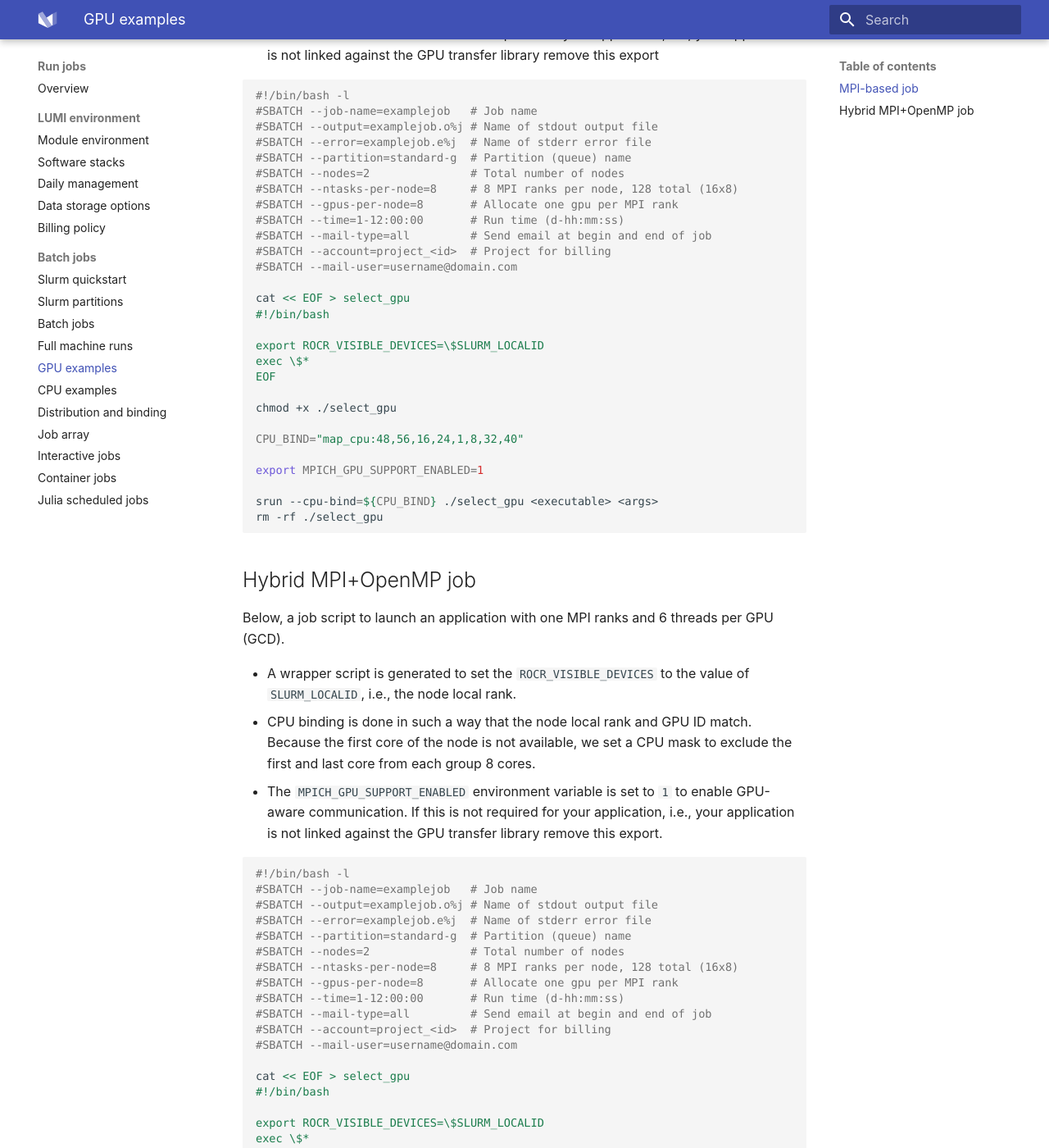
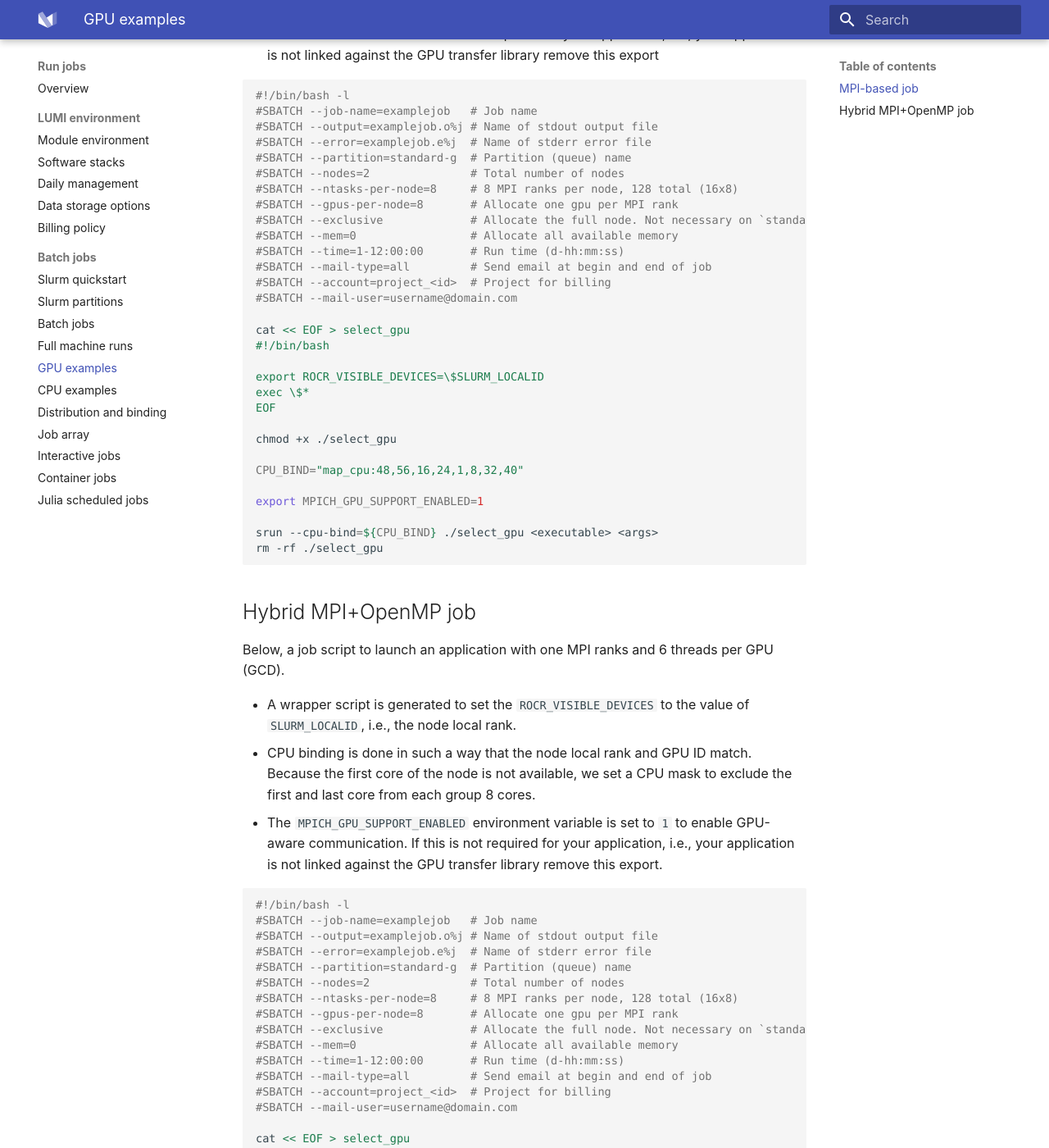
Before and after one commit to Lumi-supercomputer/lumi-userguide, an MkDocs documentation site: the page built from docs/runjobs/scheduled-jobs/lumig-job.md, in a window 1280 px wide and 1400 px high, scrolled down 739 px. Shown: the whole window at 82% size. Built offline with MkDocs 1.6.1 and Material for MkDocs 9.7.7, drawn with Linux system fonts in a browser that asks for light colours.

Commit message:
Add --exclusive and --mem=0 to GPU example jobscripts

```diff
--- a/docs/runjobs/scheduled-jobs/lumig-job.md
+++ b/docs/runjobs/scheduled-jobs/lumig-job.md
@@ -38,6 +38,8 @@ Below, a job script to launch an application with one MPI rank per GPU (GCD).
 #SBATCH --nodes=2               # Total number of nodes
 #SBATCH --ntasks-per-node=8     # 8 MPI ranks per node, 128 total (16x8)
 #SBATCH --gpus-per-node=8       # Allocate one gpu per MPI rank
+#SBATCH --exclusive             # Allocate the full node. Not necessary on `standard-g`
+#SBATCH --mem=0                 # Allocate all available memory
 #SBATCH --time=1-12:00:00       # Run time (d-hh:mm:ss)
 #SBATCH --mail-type=all         # Send email at begin and end of job
 #SBATCH --account=project_<id>  # Project for billing
@@ -84,6 +86,8 @@ per GPU (GCD).
 #SBATCH --nodes=2               # Total number of nodes
 #SBATCH --ntasks-per-node=8     # 8 MPI ranks per node, 128 total (16x8)
 #SBATCH --gpus-per-node=8       # Allocate one gpu per MPI rank
+#SBATCH --exclusive             # Allocate the full node. Not necessary on `standard-g`
+#SBATCH --mem=0                 # Allocate all available memory
 #SBATCH --time=1-12:00:00       # Run time (d-hh:mm:ss)
 #SBATCH --mail-type=all         # Send email at begin and end of job
 #SBATCH --account=project_<id>  # Project for billing
```
